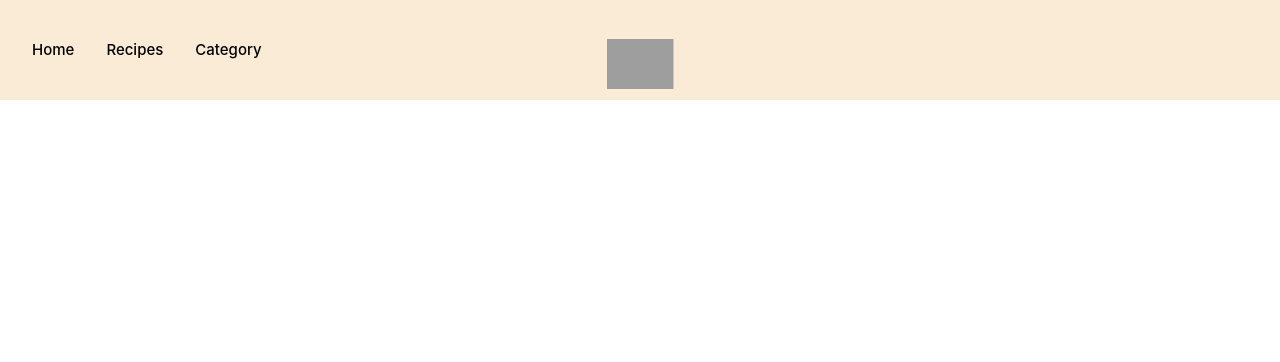
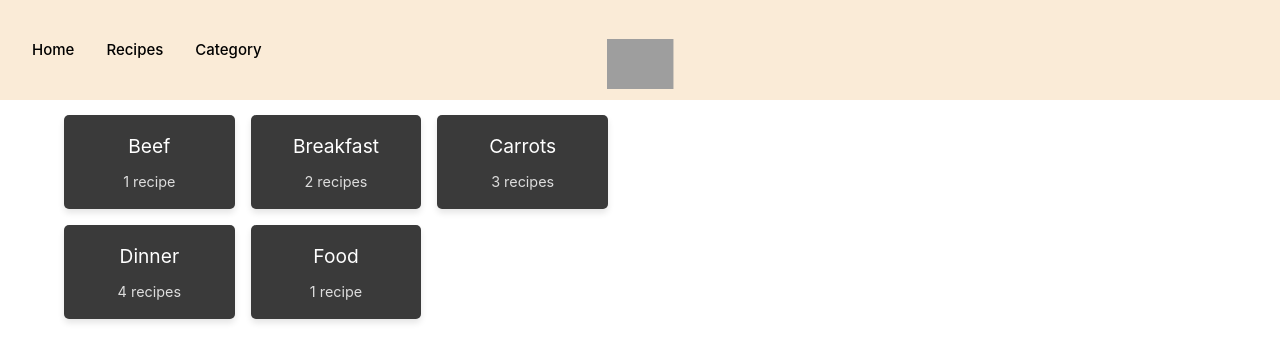
Before and after one commit to supervyy/frontend, a Vue app: page /category in a window 1280 px wide. Before the commit this address had no page. Shown: the top 362 px of the page. Built offline with nearby package versions, Linux system fonts and the light colour scheme; grey boxes are pictures that could not be loaded; the HTML template or start-up script is replaced by a standard one.

Commit message:
added category component/view

```diff
--- a/src/components/Category.vue
+++ b/src/components/Category.vue
@@ -1,11 +1,50 @@
-<script setup lang="ts">
+<template>
+  <div class="category-card">
+    <h3>{{ title }}</h3>
+    <p>{{ count }} recipe<span v-if="count > 1">s</span></p>
+  </div>
+</template>
 
+<script lang="ts">
+export default {
+  name: "CategoryComponent",
+  props: {
+    title: {
+      type: String,
+      required: true,
+    },
+    count: {
+      type: Number,
+      required: true,
+    },
+  },
+};
 </script>
 
-<template>
+<style scoped>
+.category-card {
+  background-color: #3a3a3a;
+  color: #fff;
+  padding: 1rem;
+  border-radius: 5px;
+  text-align: center;
+  box-shadow: 0 4px 6px rgba(0, 0, 0, 0.1);
+  cursor: pointer;
+  transition: transform 0.2s ease-in-out;
+}
 
-</template>
+.category-card:hover {
+  transform: scale(1.05);
+}
 
-<style scoped>
+h3 {
+  margin: 0;
+  font-size: 1.2rem;
+}
 
+p {
+  margin: 0.5rem 0 0;
+  font-size: 0.9rem;
+  color: #ddd;
+}
 </style>
--- a/src/router/index.ts
+++ b/src/router/index.ts
@@ -1,5 +1,6 @@
 import { createRouter, createWebHistory } from 'vue-router'
 import RecipesCompositionApiView from '@/views/RecipesCompositionApiView.vue'
+import CategoryView from '@/views/CategoryView.vue'
 
 const router = createRouter({
   history: createWebHistory(import.meta.env.BASE_URL),
@@ -12,6 +13,11 @@ const router = createRouter({
       component: RecipesCompositionApiView,
     },
 
+    {
+      path: '/category',
+      name: 'category',
+      component: CategoryView,
+    }
   ],
 })
 
--- a/src/views/CategoryView.vue
+++ b/src/views/CategoryView.vue
@@ -1,11 +1,54 @@
-<script setup lang="ts">
+<template>
+  <div class="categories-page">
+    <h1>Categories</h1>
+    <div class="categories-grid">
+      <Category
+        v-for="(category, index) in categories"
+        :key="index"
+        :title="category.title"
+        :count="category.count"
+      />
+    </div>
+  </div>
+</template>
 
+<script lang="ts">
+import Category from "@/components/Category.vue";
+
+export default {
+  name: "CategoriesView",
+  components: {
+    Category,
+  },
+  data() {
+    return {
+      categories: [
+        { title: "Beef", count: 1 },
+        { title: "Breakfast", count: 2 },
+        { title: "Carrots", count: 3 },
+        { title: "Dinner", count: 4 },
+        { title: "Food", count: 1 },
+      ],
+    };
+  },
+};
 </script>
 
-<template>
+<style scoped>
+.categories-page {
+  padding: 2rem;
+  text-align: center;
+}
 
-</template>
+.categories-grid {
+  display: grid;
+  grid-template-columns: repeat(auto-fit, minmax(150px, 1fr));
+  gap: 1rem;
+  margin-top: 2rem;
+}
 
-<style scoped>
-
+h1 {
+  font-size: 2rem;
+  color: #333;
+}
 </style>
```
